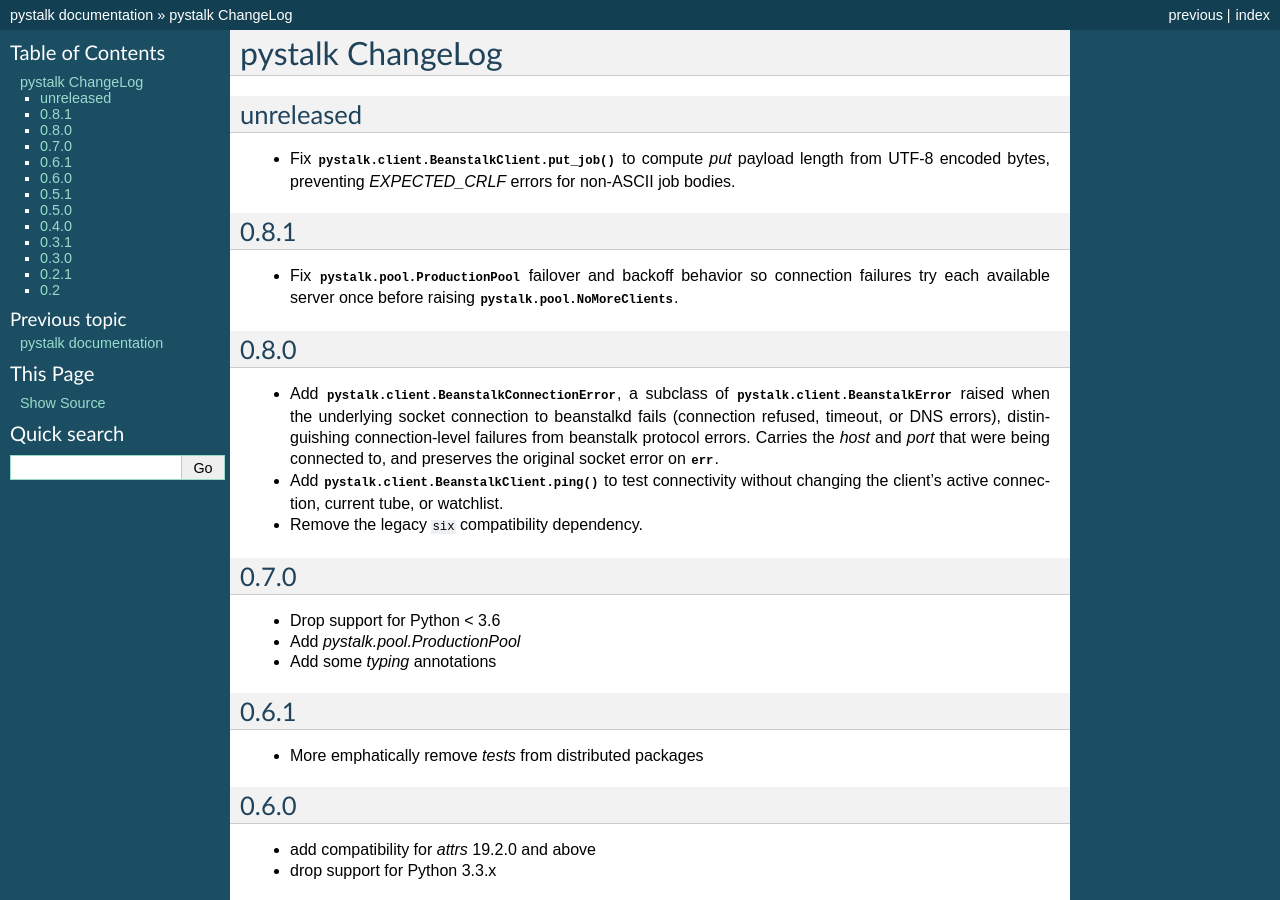
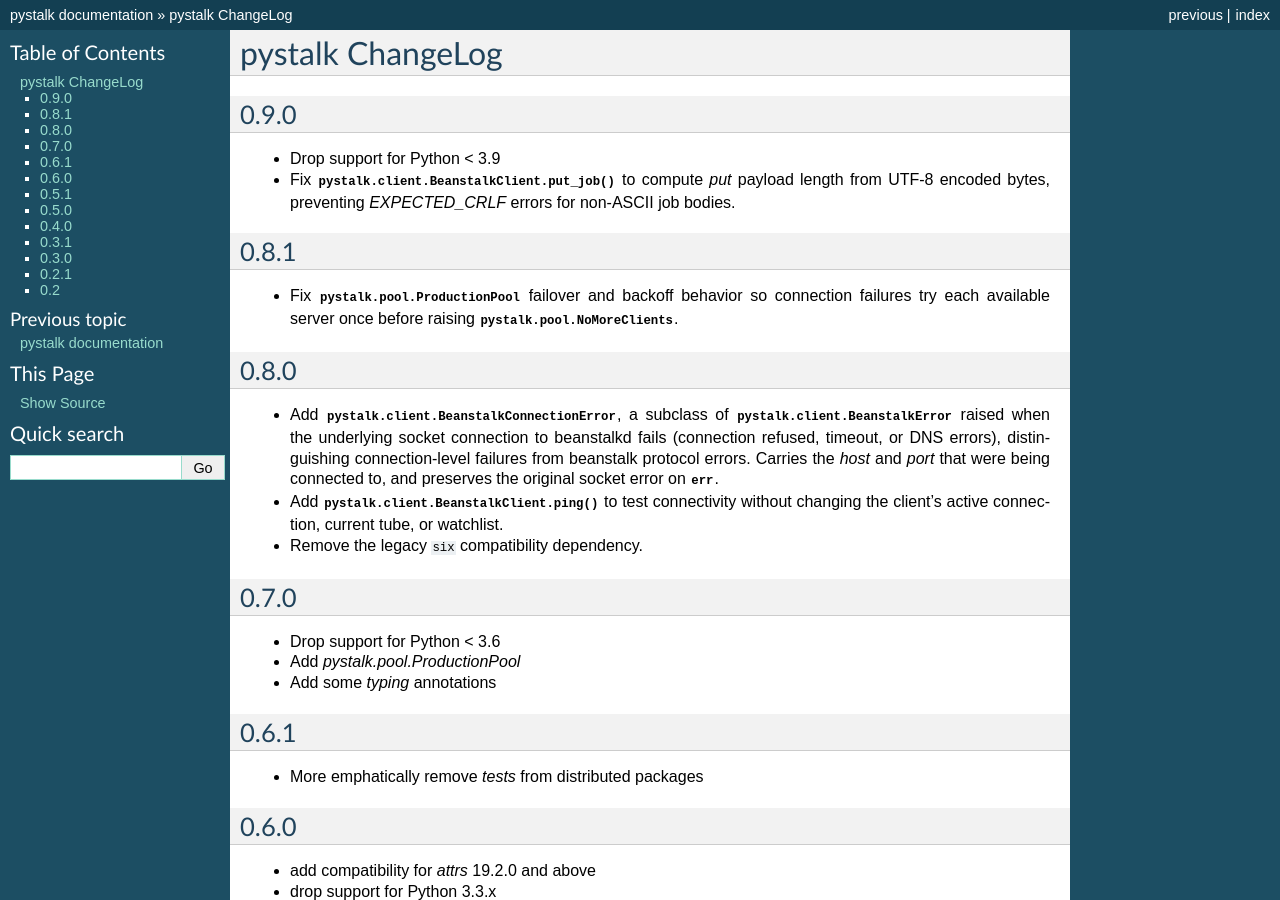
Before and after one commit to EasyPost/pystalk, a Sphinx documentation site: the page built from docs/source/CHANGES.rst, in a window 1280 px wide and 900 px high. Built offline with Sphinx 7.4.7, drawn with Linux system fonts in a browser that asks for light colours.

```diff
--- a/docs/source/CHANGES.rst
+++ b/docs/source/CHANGES.rst
@@ -2,9 +2,10 @@
 pystalk ChangeLog
 #################
 
-==========
-unreleased
-==========
+=====
+0.9.0
+=====
+* Drop support for Python < 3.9
 * Fix :py:meth:`pystalk.client.BeanstalkClient.put_job` to compute `put`
   payload length from UTF-8 encoded bytes, preventing `EXPECTED_CRLF` errors
   for non-ASCII job bodies.
@@ -41,9 +42,9 @@ unreleased
 =====
 * More emphatically remove `tests` from distributed packages
 
-====
+=====
 0.6.0
-====
+=====
 * add compatibility for `attrs` 19.2.0 and above
 * drop support for Python 3.3.x
 
--- a/docs/source/conf.py
+++ b/docs/source/conf.py
@@ -75,7 +75,7 @@ version = pystalk.__version__
 #
 # This is also used if you do content translation via gettext catalogs.
 # Usually you set "language" from the command line for these cases.
-language = None
+language = 'en'
 
 # There are two options for replacing |today|: either, you set today to some
 # non-false value, then it is used:
@@ -162,7 +162,7 @@ html_theme = 'classic'
 # Add any paths that contain custom static files (such as style sheets) here,
 # relative to this directory. They are copied after the builtin static files,
 # so a file named "default.css" will overwrite the builtin "default.css".
-html_static_path = ['_static']
+html_static_path = []
 
 # Add any extra paths that contain custom files (such as robots.txt or
 # .htaccess) here, relative to this directory. These files are copied
@@ -348,4 +348,6 @@ texinfo_documents = [
 
 
 # Example configuration for intersphinx: refer to the Python standard library.
-intersphinx_mapping = {'https://docs.python.org/': None}
+intersphinx_mapping = {
+    'python': ('https://docs.python.org/3', None),
+}
--- a/pystalk/__init__.py
+++ b/pystalk/__init__.py
@@ -1,7 +1,7 @@
 from .client import BeanstalkClient, BeanstalkError, BeanstalkConnectionError
 from .pool import ProductionPool
 
-__version__ = '0.8.1'
+__version__ = '0.9.0'
 
 __author__ = 'EasyPost <oss@easypost.com>'
 
```
Also changed, not shown: README.md (+4 -1 lines), pyproject.toml (+5 -4 lines), 3 other files.
